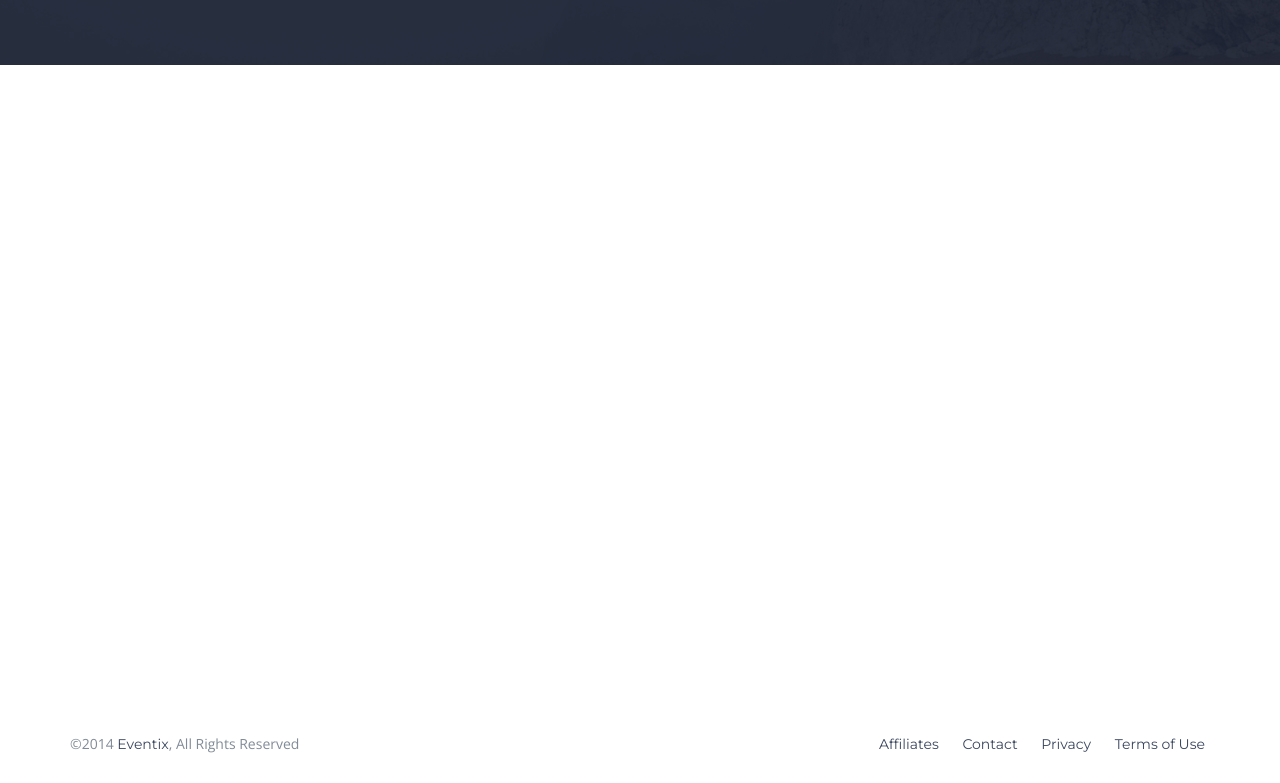
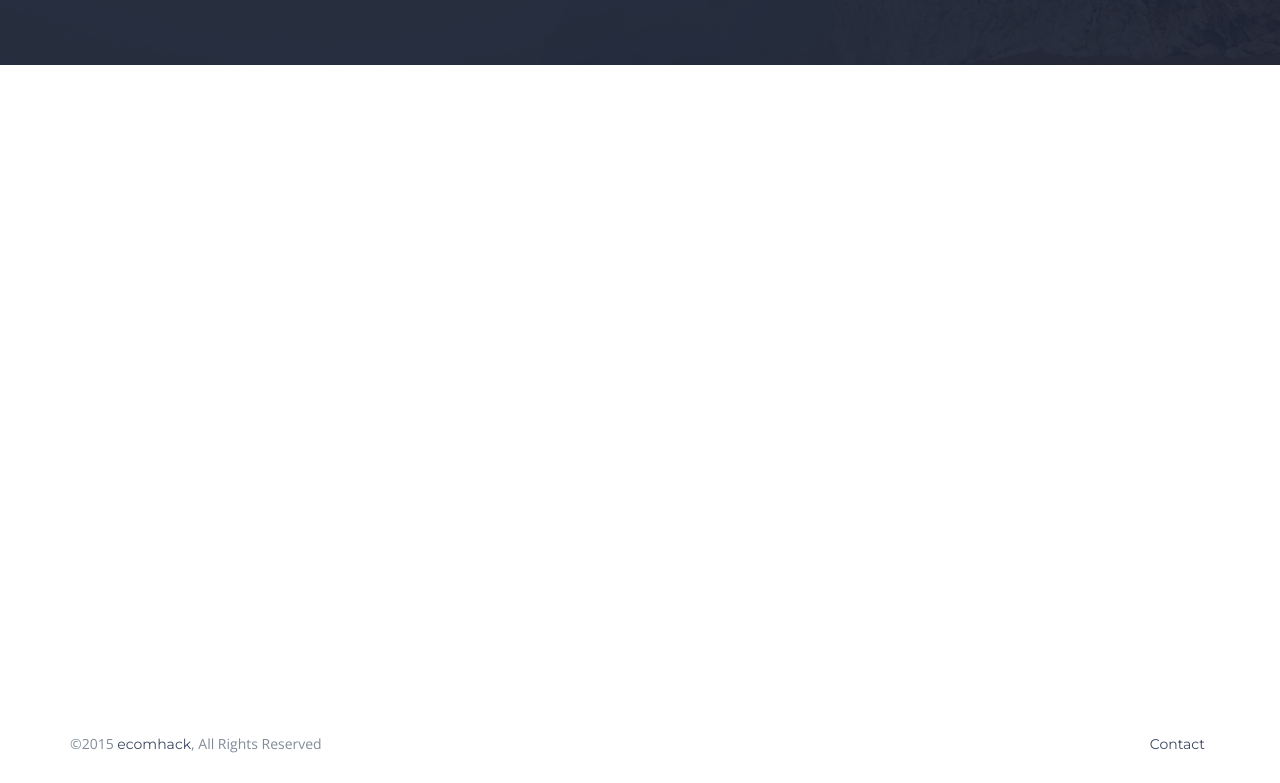
Before and after one commit to sphereio/ecomhack, a website: page index.html in a window 1280 px wide. Shown: the part 7045-7828 px from the top of the page. Drawn offline with nearby package versions, Linux system fonts and the light colour scheme; some packages are replaced by stand-ins of ours.

Commit message:
Update footer links

```diff
--- a/index.html
+++ b/index.html
@@ -706,14 +706,11 @@
 		<div class="container">
 			<div class="row">
 				<div class="col-sm-5">
-					<p class="copyright">©2014 <a href="">Eventix</a>, All Rights Reserved</p>
+					<p class="copyright">©2015 <a href="">ecomhack</a>, All Rights Reserved</p>
 				</div>
 				<div class="col-sm-7">
 					<ul class="list-inline pull-right">
-						<li><a href="">Affiliates</a></li>
-						<li><a href="">Contact</a></li>
-						<li><a href="">Privacy</a></li>
-						<li><a href="">Terms of Use</a></li>
+						<li><a href="mailto:lucia.hegenbartova@commercetools.de">Contact</a></li>
 					</ul>
 				</div>
 			</div>
```
